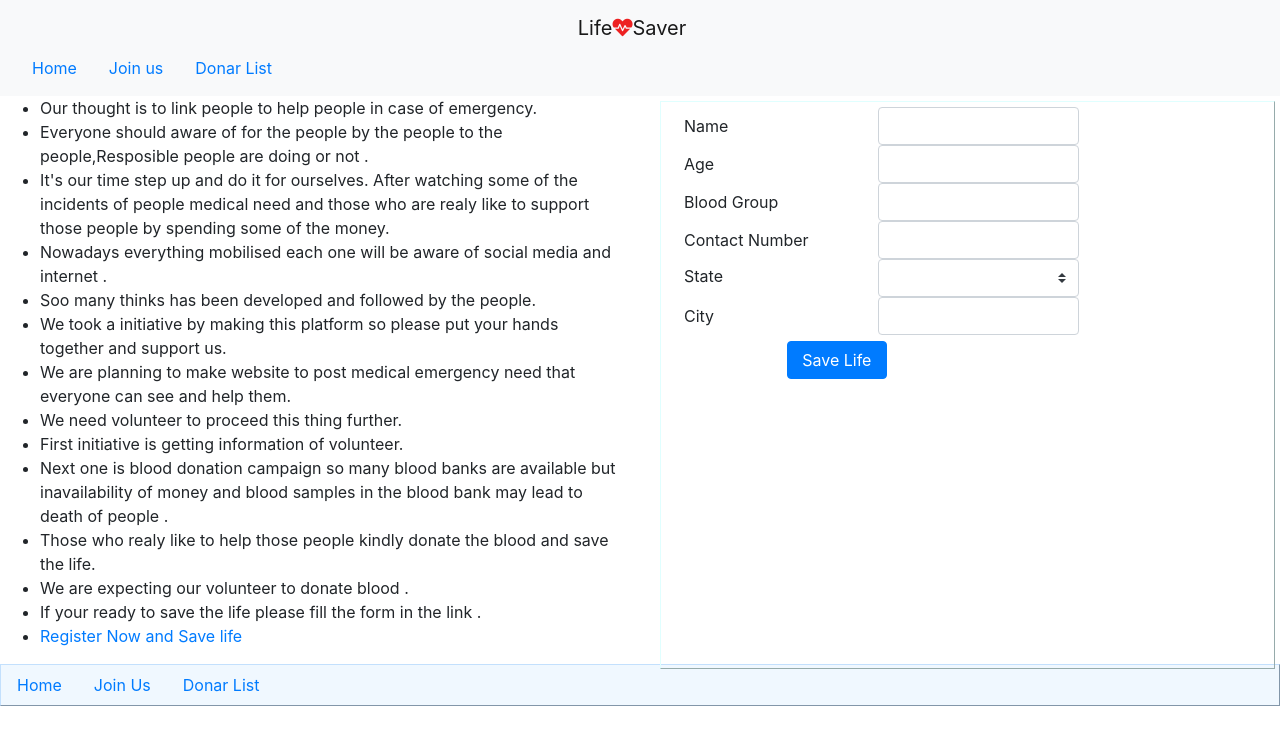
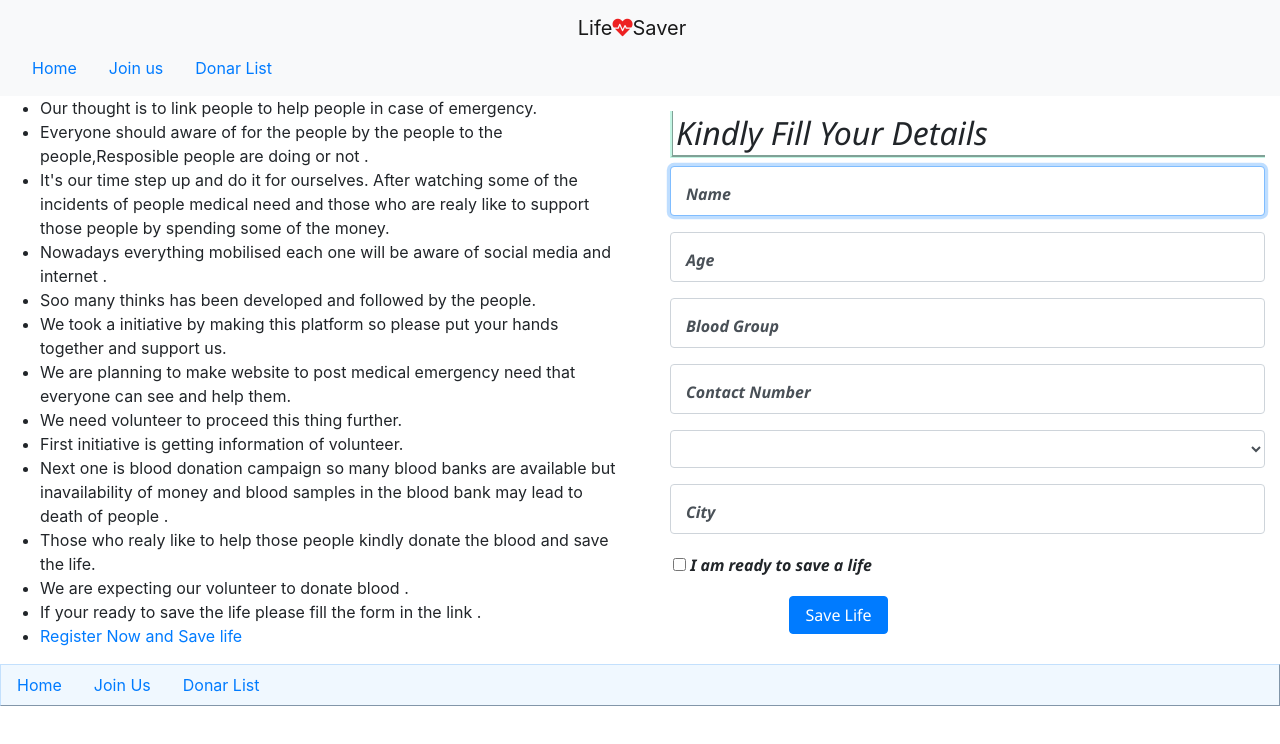
Before and after one commit to feelofraj/lifeSaver, a website: page index.html at #!/Volunteer in a window 1280 px wide. Drawn offline with nearby package versions, Linux system fonts and the light colour scheme; some packages are replaced by stand-ins of ours.

Commit message:
Editing Form in register page

```diff
--- a/css/custom.css
+++ b/css/custom.css
@@ -108,14 +108,14 @@ font-variant-caps: titling-caps;
     text-align: center;
 
 }
-.register form
+/* .register form
 {
     margin: 5px;
     border: 1px outset lightcyan;
     padding: 5px;
     height: 100%;
 
-}
+} */
 .register button
 {
    display: block;
@@ -139,6 +139,103 @@ margin: 3px;
     display: block;
     padding: 0px;
 }
+.form-signin {
+    width: 100%;
+    font-family: 'Segoe UI', Tahoma, Geneva, Verdana, sans-serif;
+    font-style: oblique;
+    font-weight: 600;
+    padding: 15px;
+    margin: auto;
+  }
+  .form-signin h2
+  {
+      padding: 3px;
+    text-transform: capitalize;
+    border-left-style: ridge;
+    border-left-color: rgb(195, 245, 228);
+    border-block-end-style: groove;
+    border-block-end-color: rgb(195, 245, 228);
+  }
+  .form-label-group {
+    position: relative;
+    margin-bottom: 1rem;
+  }
+
+  .form-label-group > input,
+  .form-label-group > label {
+    height: 3.125rem;
+    padding: .75rem;
+  }
+
+  .form-label-group > label {
+    position: absolute;
+    top: 0;
+    left: 0;
+    display: block;
+    width: 100%;
+    margin-bottom: 0; /* Override default `<label>` margin */
+    line-height: 1.5;
+    color: #495057;
+    pointer-events: none;
+    cursor: text; /* Match the input under the label */
+    border: 1px solid transparent;
+    border-radius: .25rem;
+    transition: all .1s ease-in-out;
+  }
+
+  .form-label-group input::-webkit-input-placeholder {
+    color: transparent;
+  }
+
+  .form-label-group input:-ms-input-placeholder {
+    color: transparent;
+  }
+
+  .form-label-group input::-ms-input-placeholder {
+    color: transparent;
+  }
+
+  .form-label-group input::-moz-placeholder {
+    color: transparent;
+  }
+
+  .form-label-group input::placeholder {
+    color: transparent;
+  }
+
+  .form-label-group input:not(:placeholder-shown) {
+    padding-top: 1.25rem;
+    padding-bottom: .25rem;
+  }
+
+  .form-label-group input:not(:placeholder-shown) ~ label {
+    padding-top: .25rem;
+    padding-bottom: .25rem;
+    font-size: 12px;
+    color: #777;
+  }
+
+  /* Fallback for Edge
+  -------------------------------------------------- */
+  @supports (-ms-ime-align: auto) {
+    .form-label-group > label {
+      display: none;
+    }
+    .form-label-group input::-ms-input-placeholder {
+      color: #777;
+    }
+  }
+
+  /* Fallback for IE
+  -------------------------------------------------- */
+  @media all and (-ms-high-contrast: none), (-ms-high-contrast: active) {
+    .form-label-group > label {
+      display: none;
+    }
+    .form-label-group input:-ms-input-placeholder {
+      color: #777;
+    }
+  }
 .table
 {
     overflow-x: auto;
--- a/view/register.html
+++ b/view/register.html
@@ -28,21 +28,39 @@
             </ul>
         </div>
         <div class="col-sm-6">
-            <form>
-                <label class="col-sm-4" for="my-input">Name</label>
-                <input id="my-input" class="form-control col-sm-4" required>
-                <label class="col-sm-4" for="my-input">Age</label>
-                <input id="my-input" class="form-control col-sm-4" required>
-                <label class="col-sm-4" for="my-input">Blood Group</label>
-                <input id="my-input" class="form-control col-sm-4" required>
-                <label class="col-sm-4" for="my-input">Contact Number</label>
-                <input id="my-input" class="form-control col-sm-4" required>
-                <label class="col-sm-4" for="my-input">State</label>
-                <select id="my-input" class="custom-select col-sm-4" ng-model="stateSelect">
-                    <option ng-repeat="val in stateList" value="{{val.Name}}">{{val.Name}}</option>
-                </select>
-                <label class="col-sm-4" for="my-input">City</label>
-                <input id="my-input" class="form-control col-sm-4" required>
+            <form class="form-signin">
+                <h2>Kindly fill your details</h2>
+                <div class="form-label-group">
+                    <input type="text" id="Name" class="form-control" placeholder="Name" required autofocus>
+                    <label for="inputEmail">Name</label>
+                </div>
+                <div class="form-label-group">
+                    <input type="text" id="Age" class="form-control" placeholder="Age" required>
+                    <label for="inputPassword">Age</label>
+                </div>
+                <div class="form-label-group">
+                    <input type="text" id="BloodGroup" class="form-control" placeholder="Blood Group" required
+                        autofocus>
+                    <label for="inputEmail">Blood Group</label>
+                </div>
+                <div class="form-label-group">
+                    <input type="tel" id="ContactNumber" class="form-control" placeholder="Contact Number" required>
+                    <label for="inputPassword">Contact Number</label>
+                </div>
+                <div class="form-label-group">
+                    <select id="my-input" class="form-control" placeholder="Select a state" ng-model="stateSelect">
+                        <option ng-repeat="val in stateList" value="{{val.Name}}">{{val.Name}}</option>
+                    </select>
+                </div>
+                <div class="form-label-group">
+                    <input type="text" id="City" class="form-control" placeholder="City" required>
+                    <label for="inputPassword">City</label>
+                </div>
+                <div class="checkbox mb-3">
+                    <label>
+                        <input type="checkbox" value="remember-me"> I am ready to save a life
+                    </label>
+                </div>
                 <button type="submit" class="btn btn-primary col-sm-2">Save Life</button>
             </form>
         </div>
```
